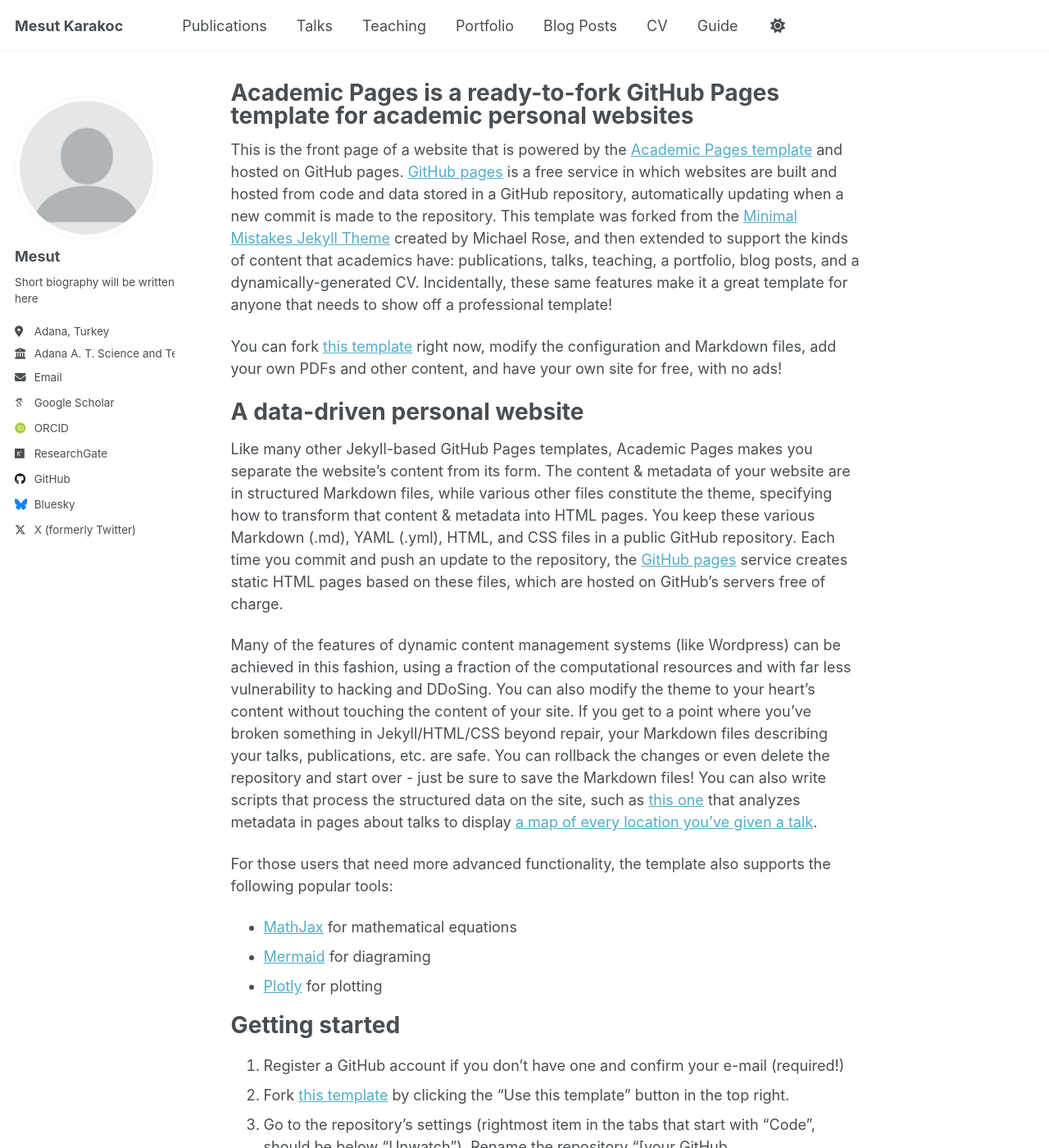
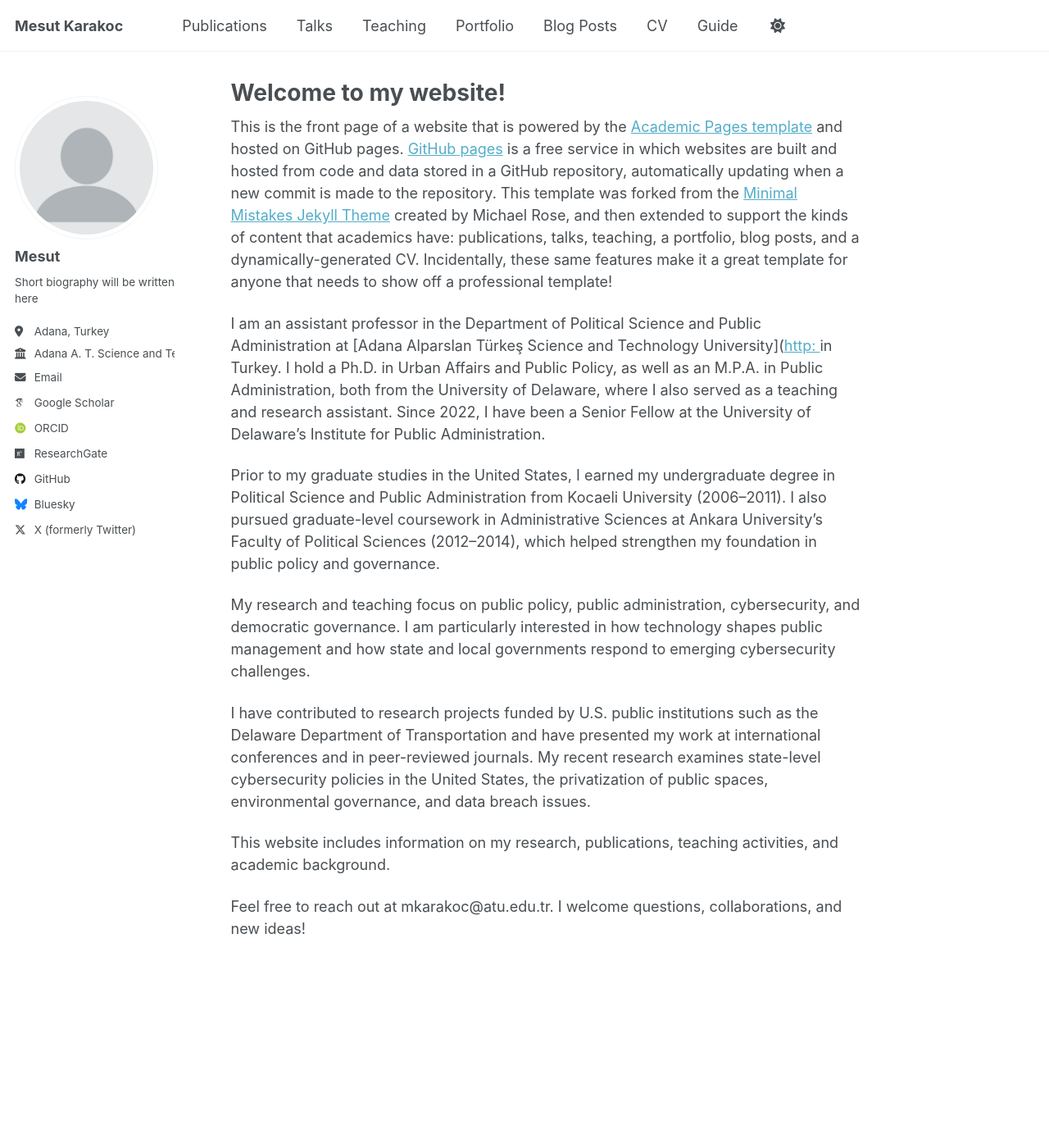
Before and after one commit to m3sut/m3sut.github.io, a Jekyll site: the page built from _pages/about.md, in a window 1280 px wide and 1400 px high. Shown: the whole window at 82% size. Built offline with Jekyll 4.4.1, drawn with Linux system fonts in a browser that asks for light colours; some web fonts are replaced; a script that is not in the unit is left out; some of the changed text lies outside the part shown.

Commit message:
Update about.md

```diff
--- a/_pages/about.md
+++ b/_pages/about.md
@@ -1,6 +1,6 @@
 ---
 permalink: /
-title: "Academic Pages is a ready-to-fork GitHub Pages template for academic personal websites"
+title: "Welcome to my website!"
 author_profile: true
 redirect_from:
   - /about/
@@ -9,48 +9,14 @@ redirect_from:
 
 This is the front page of a website that is powered by the [Academic Pages template](https://github.com/academicpages/academicpages.github.io) and hosted on GitHub pages. [GitHub pages](https://pages.github.com) is a free service in which websites are built and hosted from code and data stored in a GitHub repository, automatically updating when a new commit is made to the repository. This template was forked from the [Minimal Mistakes Jekyll Theme](https://mmistakes.github.io/minimal-mistakes/) created by Michael Rose, and then extended to support the kinds of content that academics have: publications, talks, teaching, a portfolio, blog posts, and a dynamically-generated CV. Incidentally, these same features make it a great template for anyone that needs to show off a professional template!
 
- You can fork [this template](https://github.com/academicpages/academicpages.github.io) right now, modify the configuration and Markdown files, add your own PDFs and other content, and have your own site for free, with no ads!
+I am an assistant professor in the Department of Political Science and Public Administration at [Adana Alparslan Türkeş Science and Technology University]([http: ](https://www.atu.edu.tr/) in Turkey. I hold a Ph.D. in Urban Affairs and Public Policy, as well as an M.P.A. in Public Administration, both from the University of Delaware, where I also served as a teaching and research assistant. Since 2022, I have been a Senior Fellow at the University of Delaware’s Institute for Public Administration.
 
-A data-driven personal website
-======
-Like many other Jekyll-based GitHub Pages templates, Academic Pages makes you separate the website's content from its form. The content & metadata of your website are in structured Markdown files, while various other files constitute the theme, specifying how to transform that content & metadata into HTML pages. You keep these various Markdown (.md), YAML (.yml), HTML, and CSS files in a public GitHub repository. Each time you commit and push an update to the repository, the [GitHub pages](https://pages.github.com/) service creates static HTML pages based on these files, which are hosted on GitHub's servers free of charge.
+Prior to my graduate studies in the United States, I earned my undergraduate degree in Political Science and Public Administration from Kocaeli University (2006–2011). I also pursued graduate-level coursework in Administrative Sciences at Ankara University’s Faculty of Political Sciences (2012–2014), which helped strengthen my foundation in public policy and governance.
 
-Many of the features of dynamic content management systems (like Wordpress) can be achieved in this fashion, using a fraction of the computational resources and with far less vulnerability to hacking and DDoSing. You can also modify the theme to your heart's content without touching the content of your site. If you get to a point where you've broken something in Jekyll/HTML/CSS beyond repair, your Markdown files describing your talks, publications, etc. are safe. You can rollback the changes or even delete the repository and start over - just be sure to save the Markdown files! You can also write scripts that process the structured data on the site, such as [this one](https://github.com/academicpages/academicpages.github.io/blob/master/talkmap.ipynb) that analyzes metadata in pages about talks to display [a map of every location you've given a talk](https://academicpages.github.io/talkmap.html).
+My research and teaching focus on public policy, public administration, cybersecurity, and democratic governance. I am particularly interested in how technology shapes public management and how state and local governments respond to emerging cybersecurity challenges.
 
-For those users that need more advanced functionality, the template also supports the following popular tools:
-- [MathJax](https://www.mathjax.org/) for mathematical equations
-- [Mermaid](https://mermaid.js.org/) for diagraming
-- [Plotly](https://plotly.com/javascript/) for plotting
+I have contributed to research projects funded by U.S. public institutions such as the Delaware Department of Transportation and have presented my work at international conferences and in peer-reviewed journals. My recent research examines state-level cybersecurity policies in the United States, the privatization of public spaces, environmental governance, and data breach issues.
 
-Getting started
-======
-1. Register a GitHub account if you don't have one and confirm your e-mail (required!)
-1. Fork [this template](https://github.com/academicpages/academicpages.github.io) by clicking the "Use this template" button in the top right.
-1. Go to the repository's settings (rightmost item in the tabs that start with "Code", should be below "Unwatch"). Rename the repository "[your GitHub username].github.io", which will also be your website's URL.
-1. Set site-wide configuration and create content & metadata (see below -- also see [this set of diffs](https://archive.is/3TPas) showing what files were changed to set up [an example site](https://getorg-testacct.github.io) for a user with the username "getorg-testacct")
-1. Upload any files (like PDFs, .zip files, etc.) to the files/ directory. They will appear at https://[your GitHub username].github.io/files/example.pdf.
-1. Check status by going to the repository settings, in the "GitHub pages" section
+This website includes information on my research, publications, teaching activities, and academic background.
 
-Site-wide configuration
-------
-The main configuration file for the site is in the base directory in [_config.yml](https://github.com/academicpages/academicpages.github.io/blob/master/_config.yml), which defines the content in the sidebars and other site-wide features. You will need to replace the default variables with ones about yourself and your site's github repository. The configuration file for the top menu is in [_data/navigation.yml](https://github.com/academicpages/academicpages.github.io/blob/master/_data/navigation.yml). For example, if you don't have a portfolio or blog posts, you can remove those items from that navigation.yml file to remove them from the header.
-
-Create content & metadata
-------
-For site content, there is one Markdown file for each type of content, which are stored in directories like _publications, _talks, _posts, _teaching, or _pages. For example, each talk is a Markdown file in the [_talks directory](https://github.com/academicpages/academicpages.github.io/tree/master/_talks). At the top of each Markdown file is structured data in YAML about the talk, which the theme will parse to do lots of cool stuff. The same structured data about a talk is used to generate the list of talks on the [Talks page](https://academicpages.github.io/talks), each [individual page](https://academicpages.github.io/talks/2012-03-01-talk-1) for specific talks, the talks section for the [CV page](https://academicpages.github.io/cv), and the [map of places you've given a talk](https://academicpages.github.io/talkmap.html) (if you run this [python file](https://github.com/academicpages/academicpages.github.io/blob/master/talkmap.py) or [Jupyter notebook](https://github.com/academicpages/academicpages.github.io/blob/master/talkmap.ipynb), which creates the HTML for the map based on the contents of the _talks directory).
-
-**Markdown generator**
-
-The repository includes [a set of Jupyter notebooks](https://github.com/academicpages/academicpages.github.io/tree/master/markdown_generator
-) that converts a CSV containing structured data about talks or presentations into individual Markdown files that will be properly formatted for the Academic Pages template. The sample CSVs in that directory are the ones I used to create my own personal website at stuartgeiger.com. My usual workflow is that I keep a spreadsheet of my publications and talks, then run the code in these notebooks to generate the Markdown files, then commit and push them to the GitHub repository.
-
-How to edit your site's GitHub repository
-------
-Many people use a git client to create files on their local computer and then push them to GitHub's servers. If you are not familiar with git, you can directly edit these configuration and Markdown files directly in the github.com interface. Navigate to a file (like [this one](https://github.com/academicpages/academicpages.github.io/blob/master/_talks/2012-03-01-talk-1.md) and click the pencil icon in the top right of the content preview (to the right of the "Raw | Blame | History" buttons). You can delete a file by clicking the trashcan icon to the right of the pencil icon. You can also create new files or upload files by navigating to a directory and clicking the "Create new file" or "Upload files" buttons.
-
-Example: editing a Markdown file for a talk
-![Editing a Markdown file for a talk](/images/editing-talk.png)
-
-For more info
-------
-More info about configuring Academic Pages can be found in [the guide](https://academicpages.github.io/markdown/), the [growing wiki](https://github.com/academicpages/academicpages.github.io/wiki), and you can always [ask a question on GitHub](https://github.com/academicpages/academicpages.github.io/discussions). The [guides for the Minimal Mistakes theme](https://mmistakes.github.io/minimal-mistakes/docs/configuration/) (which this theme was forked from) might also be helpful.
+Feel free to reach out at mkarakoc@atu.edu.tr. I welcome questions, collaborations, and new ideas!
```
